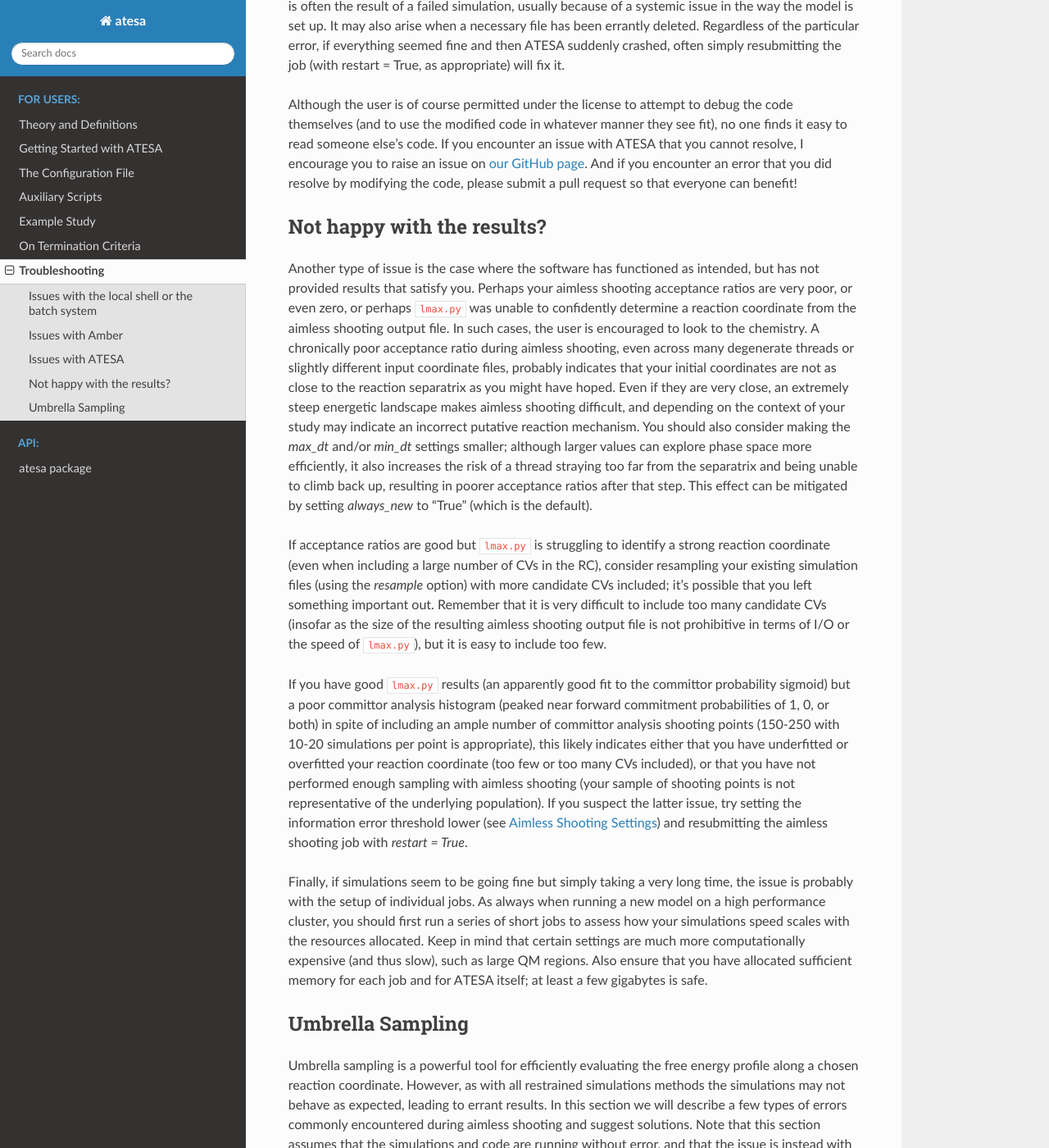
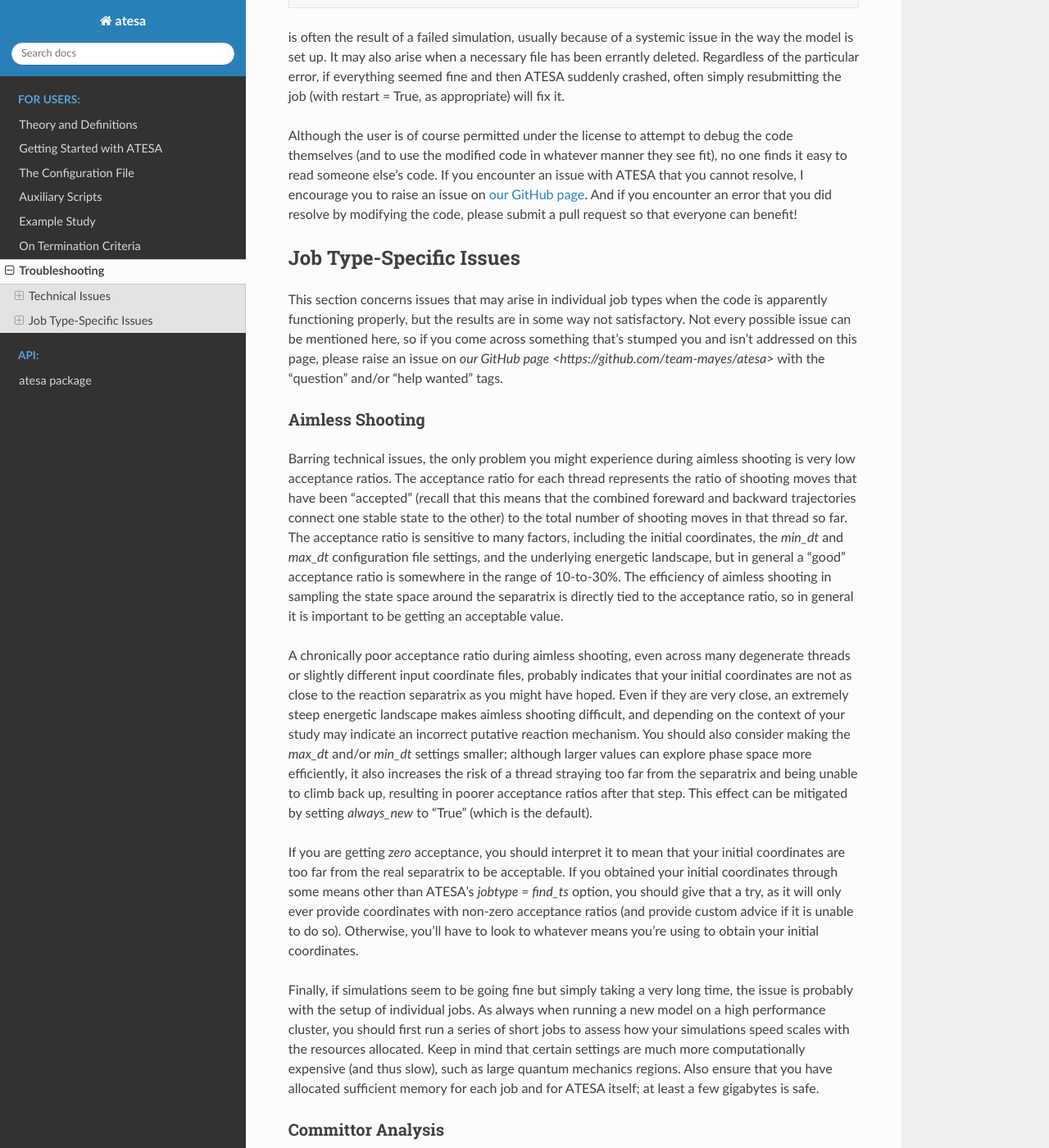
Before and after one commit to team-mayes/atesa, a Sphinx documentation site: the page built from docs/troubleshooting.rst, in a window 1280 px wide and 1400 px high, scrolled down 1791 px. Shown: the whole window at 82% size. Built offline with Sphinx 7.4.7 and the Read the Docs theme 2.0.0, drawn with Linux system fonts in a browser that asks for light colours; pages that are not in the unit, such as notebooks, are missing from menus; the version number could not be read and is left out; some of the changed text lies outside the part shown.

Commit message:
Updates documentation Troubleshooting page

```diff
--- a/docs/troubleshooting.rst
+++ b/docs/troubleshooting.rst
@@ -2,6 +2,9 @@
 
 Troubleshooting
 ===============
+
+Technical Issues
+----------------
 
 Although every effort has been made to provide helpful error messages to correspond to every foreseeable issue, unfortunately not every issue is, in fact, foreseeable. This page is designed to help users troubleshoot should they run into issues not accompanied by a sufficiently helpful error message. Just because your transition path sampling shooting is aimless, doesn't mean your troubleshooting has to be!
 
@@ -16,19 +19,19 @@
 A description of how to identify the category of error being encountered, and suggestions to resolve the issue, are provided. Further sections are provided for selected job types to facilitate troubleshooting in cases where the software appears to be functioning correctly, but the result is undesirable. If this page does not help you resolve your issue, please raise it on `our GitHub page <https://github.com/team-mayes/atesa>`_.
 
 Issues with the local shell or the batch system
------------------------------------------------
+~~~~~~~~~~~~~~~~~~~~~~~~~~~~~~~~~~~~~~~~~~~~~~~
 
 Errors encountered by these systems will appear in one of two places. If the shell encounters an error, it will be reported directly in the command line after ATESA is called. This likely indicates an issue with the installation of the software, or of Python itself. Command line errors will also arise if the batch system does not recognize the formatting of the batch files submitted by ATESA; double-check that your batch templates are of the correct format. Also, note that if ATESA is called from inside a batch job (as is recommended when performing many simulations), the command line output will be piped to the batch output file for that job.
 
 Errors encountered by the batch system may also appear in batch output files for individual simulations, and in this case they will appear in the individual batch job output files in the working directory. These errors are likely to do with the formatting of the batch template files used by ATESA to create its job batch files. For example, if the user has removed the line in the batch template indicating the nodes to be assigned to the job on a Slurm system, ATESA will not complain (as omitting variables in the templates is supported in general), but the batch system will (because this particular variable is mandatory in Slurm). Other batch system errors include those not specific to ATESA, such as insufficient funds on the user account; to check whether a given error is of this type, try submitting a job that does not involve ATESA.
 
 Issues with Amber
------------------
+~~~~~~~~~~~~~~~~~
 
 Amber has its own output file for each job, usually given by the suffix “.out”  or “.mdout” in the working directory (note: ATESA may produce output files named with the “.out” suffix in this directory, as well.) If an error arises here, it likely indicates an issue with the formatting of the input coordinate or topology files, or else with the input file passed to Amber. Another common source of error when using certain QM/MM models is the absence of the necessary quantum mechanics files for the chosen level of theory. If these are missing they may need to be installed for you by a user with root access. ATESA has been tested in at least a limited capacity with Amber 12, 14, 16, and 18, but other versions are not guaranteed to be compatible.
 
 Issues with ATESA
------------------
+~~~~~~~~~~~~~~~~~
 
 Errors encountered by ATESA itself will be outputted into the command line in the event that the program has been called directly, or else into the batch output file in the event that it has been called in a batch job. Hopefully, most errors of this type will be self-explanatory. There may, however, be unforeseen errors that are not handled in a useful way. Errors of this sort could have to do with improperly installed dependencies, especially pytraj. One possible troubleshooting option is to retry the job with as many default settings as possible to see if the error persists — if it does not, add on custom settings one-by-one (starting with those you are least confident in) until the culprit is found.
 
@@ -40,21 +43,51 @@
 
 Although the user is of course permitted under the license to attempt to debug the code themselves (and to use the modified code in whatever manner they see fit), no one finds it easy to read someone else’s code. If you encounter an issue with ATESA that you cannot resolve, I encourage you to raise an issue on `our GitHub page <https://github.com/team-mayes/atesa>`_. And if you encounter an error that you did resolve by modifying the code, please submit a pull request so that everyone can benefit!
 
-Not happy with the results?
----------------------------
+Job Type-Specific Issues
+------------------------
 
-Another type of issue is the case where the software has functioned as intended, but has not provided results that satisfy you. Perhaps your aimless shooting acceptance ratios are very poor, or even zero, or perhaps ``lmax.py`` was unable to confidently determine a reaction coordinate from the aimless shooting output file. In such cases, the user is encouraged to look to the chemistry. A chronically poor acceptance ratio during aimless shooting, even across many degenerate threads or slightly different input coordinate files, probably indicates that your initial coordinates are not as close to the reaction separatrix as you might have hoped. Even if they are very close, an extremely steep energetic landscape makes aimless shooting difficult, and depending on the context of your study may indicate an incorrect putative reaction mechanism. You should also consider making the *max_dt* and/or *min_dt* settings smaller; although larger values can explore phase space more efficiently, it also increases the risk of a thread straying too far from the separatrix and being unable to climb back up, resulting in poorer acceptance ratios after that step. This effect can be mitigated by setting *always_new* to “True” (which is the default).
+This section concerns issues that may arise in individual job types when the code is apparently functioning properly, but the results are in some way not satisfactory. Not every possible issue can be mentioned here, so if you come across something that's stumped you and isn't addressed on this page, please raise an issue on `our GitHub page <https://github.com/team-mayes/atesa>` with the "question" and/or "help wanted" tags.
 
-If acceptance ratios are good but ``lmax.py`` is struggling to identify a strong reaction coordinate (even when including a large number of CVs in the RC), consider resampling your existing simulation files (using the *resample* option) with more candidate CVs included; it’s possible that you left something important out. Remember that it is very difficult to include too many candidate CVs (insofar as the size of the resulting aimless shooting output file is not prohibitive in terms of I/O or the speed of ``lmax.py``), but it is easy to include too few.
+Aimless Shooting
+~~~~~~~~~~~~~~~~
 
-If you have good ``lmax.py`` results (an apparently good fit to the committor probability sigmoid) but a poor committor analysis histogram (peaked near forward commitment probabilities of 1, 0, or both) in spite of including an ample number of committor analysis shooting points (150-250 with 10-20 simulations per point is appropriate), this likely indicates either that you have underfitted or overfitted your reaction coordinate (too few or too many CVs included), or that you have not performed enough sampling with aimless shooting (your sample of shooting points is not representative of the underlying population). If you suspect the latter issue, try setting the information error threshold lower (see :ref:`AimlessShootingSettings`) and resubmitting the aimless shooting job with *restart = True*.
+Barring technical issues, the only problem you might experience during aimless shooting is very low acceptance ratios. The acceptance ratio for each thread represents the ratio of  shooting moves that have been "accepted" (recall that this means that the combined foreward and backward trajectories connect one stable state to the other) to the total number of shooting moves in that thread so far. The acceptance ratio is sensitive to many factors, including the initial coordinates, the *min_dt* and *max_dt* configuration file settings, and the underlying energetic landscape, but in general a "good" acceptance ratio is somewhere in the range of 10-to-30%. The efficiency of aimless shooting in sampling the state space around the separatrix is directly tied to the acceptance ratio, so in general it is important to be getting an acceptable value.
 
-Finally, if simulations seem to be going fine but simply taking a very long time, the issue is probably with the setup of individual jobs. As always when running a new model on a high performance cluster, you should first run a series of short jobs to assess how your simulations speed scales with the resources allocated. Keep in mind that certain settings are much more computationally expensive (and thus slow), such as large QM regions. Also ensure that you have allocated sufficient memory for each job and for ATESA itself; at least a few gigabytes is safe.
+A chronically poor acceptance ratio during aimless shooting, even across many degenerate threads or slightly different input coordinate files, probably indicates that your initial coordinates are not as close to the reaction separatrix as you might have hoped. Even if they are very close, an extremely steep energetic landscape makes aimless shooting difficult, and depending on the context of your study may indicate an incorrect putative reaction mechanism. You should also consider making the *max_dt* and/or *min_dt* settings smaller; although larger values can explore phase space more efficiently, it also increases the risk of a thread straying too far from the separatrix and being unable to climb back up, resulting in poorer acceptance ratios after that step. This effect can be mitigated by setting *always_new* to “True” (which is the default).
+
+If you are getting *zero* acceptance, you should interpret it to mean that your initial coordinates are too far from the real separatrix to be acceptable. If you obtained your initial coordinates through some means other than ATESA's *jobtype = find_ts* option, you should give that a try, as it will only ever provide coordinates with non-zero acceptance ratios (and provide custom advice if it is unable to do so). Otherwise, you'll have to look to whatever means you're using to obtain your initial coordinates.
+
+Finally, if simulations seem to be going fine but simply taking a very long time, the issue is probably with the setup of individual jobs. As always when running a new model on a high performance cluster, you should first run a series of short jobs to assess how your simulations speed scales with the resources allocated. Keep in mind that certain settings are much more computationally expensive (and thus slow), such as large quantum mechanics regions. Also ensure that you have allocated sufficient memory for each job and for ATESA itself; at least a few gigabytes is safe.
+
+Committor Analysis
+~~~~~~~~~~~~~~~~~~
+
+The "ideal" committor analysis result is a perfectly narrow peak of exactly 50% probability of going to each stable state. In practice however, the best result we can hope for is a roughly gaussian distribution peaked somewhere close to 50%. The rest of this section will be organized in terms of other possible distributions with advice about how to interpret them.
+
+	.. figure:: _images/comana_good.png
+
+	This is an example of a good-looking, realistic committor analysis result. The model used to arrive at this result appears to be quite strong.
+
+	.. figure:: _images/comana_bimodal.png
+
+	A common poor committor analysis result, the distribution is bimodal at or near the edges. This happens when the model was built along a dimensional projection that causes shooting points on opposite sides of the actual separatrix to look close together. Usually it means that one or more key dimensions has been omitted from the list of candidate CVs, so add as many as you can imagine might be important and run aimless shooting with *resample = True* to resample the shooting points with your new CVs before attempting likelihood maximization and committor analysis again.
+
+	.. figure:: _images/comana_offcenter.png
+
+	The distribution is roughly gaussian, but centered somewhere other than 50%. This is another common result that arises when there's simply not enough data from aimless shooting to arrive at a strong model through likelihood maximization. If you get this result, you're probably on the right path; just keep sampling, and if you've already reached your information error termination threshold (if you're using one), lower it slightly.
+
+	.. figure:: _images/comana_flat.png
+
+	A roughly flat distribution, this result can arise either from insufficient sampling, missing candidate dimensions, or the use of a lower-dimensional model than is truly appropriate for the system. This result is still fairly strong, but if you want to improve it, simply collecting more data or using a higher-dimensional reaction coordinate may help.
+
+	.. figure:: _images/comana_edge_only.png
+
+	All or nearly all of the simulations are grouped along one edge (either one). This should be a rare result, and is the only one here that represents a fundamental failure somewhere in the workflow. The underlying cause is either: (a) that the settings or other important features of the simulations or ATESA have changed significantly between aimless shooting and committor analysis (for example, a different quantum mechanics model, or a change in the definition of the commitment basins); or (b) that the aimless shooting data has been misinterpreted in some way, due to some unnoticed error. If after carefully verifying that the settings have not changed (remember to check the simulation input files, batch file templates, and ATESA configuration files) you still cannot find the source of this error, please raise an issue on `our GitHub page <https://github.com/team-mayes/atesa>` with the "bug" label. Please also be sure to include a thorough description of your problem and attach the files "settings.pkl" and "restart.pkl" from the aimless shooting working directory.
 
 .. _UmbrellaSamplingTroubleshooting
 
 Umbrella Sampling
------------------
+~~~~~~~~~~~~~~~~~
 
 Umbrella sampling is a powerful tool for efficiently evaluating the free energy profile along a chosen reaction coordinate. However, as with all restrained simulations methods the simulations may not behave as expected, leading to errant results. In this section we will describe a few types of errors commonly encountered during aimless shooting and suggest solutions. Note that this section assumes that the simulations and code are running without error, and that the issue is instead with the data itself.
 
```
Also changed, not shown: docs/_images/comana_bimodal.png (added), docs/_images/comana_edge_only.png (added), docs/_images/comana_flat.png (added), docs/_images/comana_good.png (added), docs/_images/comana_offcenter.png (added), 1 other file.
